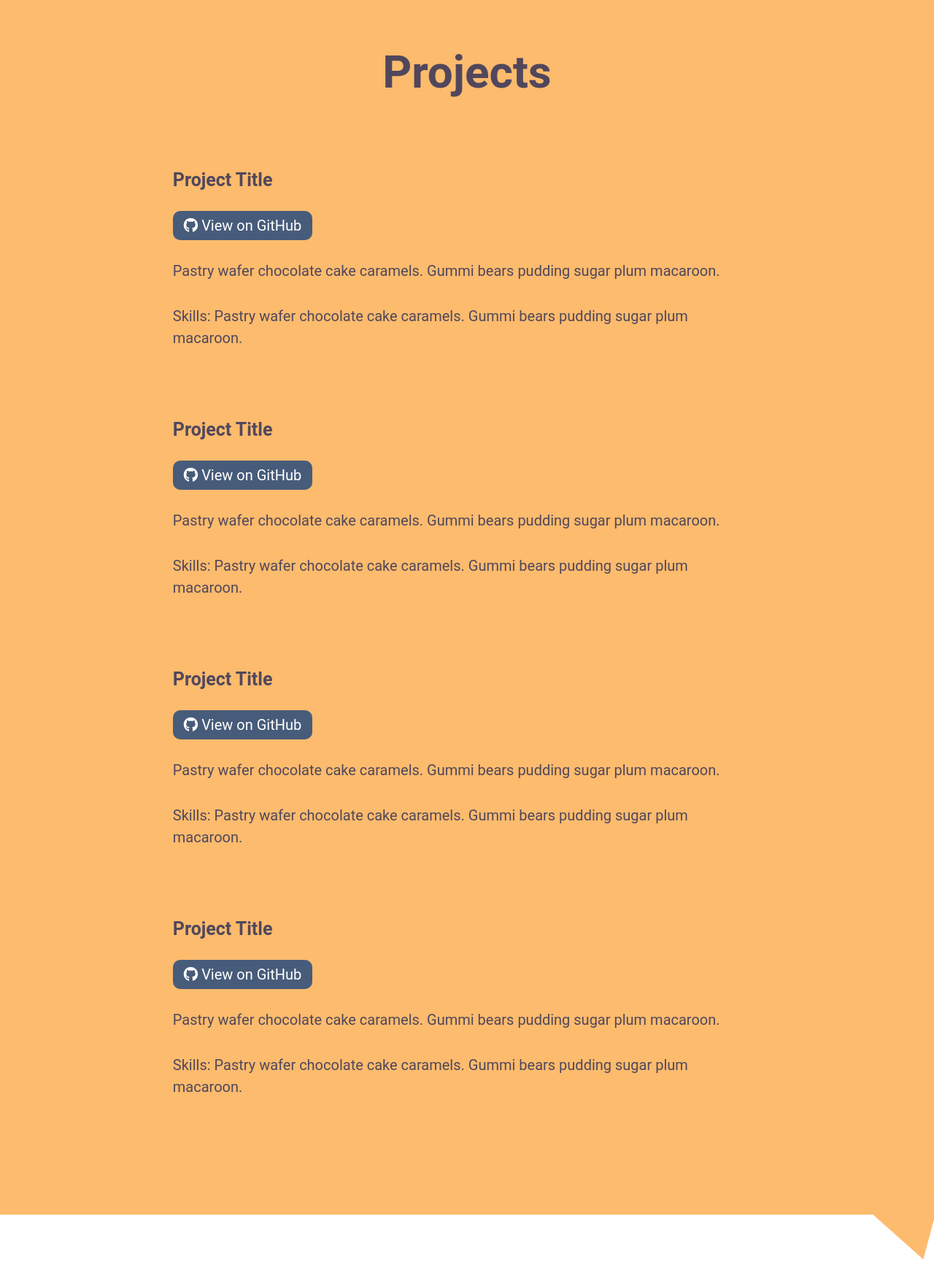
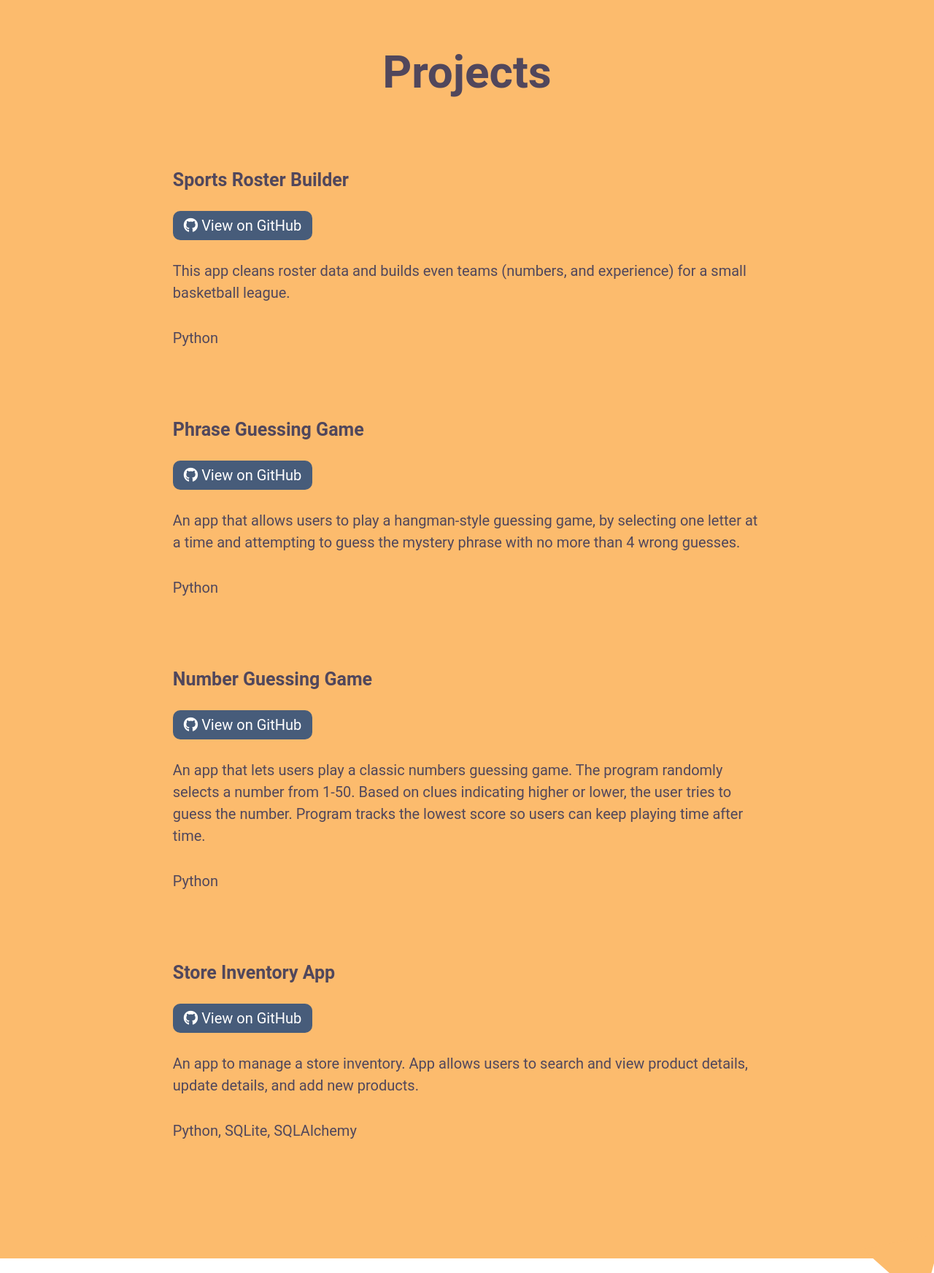
Before and after one commit to jackibolt/python-portfolio, a Flask app: page / in a window 1280 px wide. Shown: the part 2177-3921 px from the top of the page at 73% size. Run offline with Flask 3, Linux system fonts and the light colour scheme.

Commit message:
most of the app

```diff
--- a/app.py
+++ b/app.py
@@ -10,6 +10,19 @@ def clean_date(date_str):
     return datetime.date(year, month, 1)
 
 
+def month_string(month):
+    # months = ['January', 'February', 'March', 'April',
+    #           'May', 'June', 'July', 'August', 'September',
+    #           'October', 'November', 'December']
+    # str_month = months[month-1]
+    str_month = month.strftime('%B %Y')
+    return str_month
+
+
+def display_month(month):
+    updated_month = month.strftime('%Y-%m')
+    return updated_month
+
 
 @app.route('/')
 def index():
@@ -18,17 +31,19 @@ def index():
     return render_template('index.html', projects=projects)
 
 
-@app.route('/detail/<id>')
+@app.route('/projects/<id>')
 def project_details(id):
-    project = Project.query.get(id)
-
-    return render_template('detail.html', project=project)
+    projects = Project.query.all()
+    project = Project.query.get_or_404(id)
+    project.date = month_string(project.date)
 
 
-@app.route('/new', methods=['GET', 'POST'])
+    return render_template('detail.html', project=project, projects=projects)
+
+
+@app.route('/projects/new', methods=['GET', 'POST'])
 def new():
-
-    print(request.form)
+    projects = Project.query.all()
 
     if request.form:
         new_project = Project(name=request.form['title'], date=request.form['date'],
@@ -40,14 +55,37 @@ def new():
         print('item committed')
         return redirect( url_for('index'))
 
-    return render_template('projectform.html')
+    return render_template('projectform.html', projects=projects)
 
 
-@app.route('/update/<id>', methods=['GET', 'POST'])
+@app.route('/projects/<id>/edit', methods=['GET', 'POST'])
 def update(id):
+    projects = Project.query.all()
+    project = Project.query.get_or_404(id)
+
+    if request.form:
+        project.name = request.form['title']
+        project.date = clean_date(request.form['date'])
+        project.description = request.form['desc']
+        project.skills = request.form['skills']
+        project.link = request.form['github']
+        db.session.commit()
+
+        return redirect( url_for('index') )
+
+    project.date = display_month(project.date)
 
 
-    return render_template('editform.html')
+    return render_template('editform.html', project=project, projects=projects)
+
+
+@app.route('/projects/<id>/delete')
+def delete_project(id):
+    project = Project.query.get_or_404(id)
+    db.session.delete(project)
+    db.session.commit()
+
+    return redirect( url_for('index') )
 
 
 if __name__ == '__main__':
--- a/templates/index.html
+++ b/templates/index.html
@@ -35,22 +35,22 @@
         <i class="fas fa-file-code"></i>
         <h2>Projects</h2>
         <div id="project-list">
-            <div id="project1" class="a-project">
-                <h3>Project Title</h3>
-                <a href="#" class="github-btn">
+            {% for project in projects %}
+            <div id="project{{ project.id }}" class="a-project">
+                <h3>{{ project.name }}</h3>
+                <a href="{{ project.link }}" class="github-btn">
                     <i class="fab fa-github"></i>
                     View on GitHub
                 </a>
                 <p>
-                    Pastry wafer chocolate cake caramels.
-                    Gummi bears pudding sugar plum macaroon.
+                    {{ project.description }}
                 </p>
                 <p>
-                    Skills: Pastry wafer chocolate cake caramels.
-                    Gummi bears pudding sugar plum macaroon.
+                    {{ project.skills }}
                 </p>
             </div>
-            <div id="project2" class="a-project">
+            {% endfor %}
+            <!-- <div id="project2" class="a-project">
                 <h3>Project Title</h3>
                 <a href="#" class="github-btn">
                     <i class="fab fa-github"></i>
@@ -94,7 +94,7 @@
                     Skills: Pastry wafer chocolate cake caramels.
                     Gummi bears pudding sugar plum macaroon.
                 </p>
-            </div>
+            </div> -->
         </div>
         <div id="triangle4"></div>
     </section>
--- a/templates/layout.html
+++ b/templates/layout.html
@@ -35,10 +35,9 @@
                                 Projects
                                 </a>
                                 <ul class="dropdown-menu" aria-labelledby="navbarDropdown">
-                                <li><a class="dropdown-item" href="#project1">Project 1</a></li>
-                                <li><a class="dropdown-item" href="#project2">Project 2</a></li>
-                                <li><a class="dropdown-item" href="#project3">Project 3</a></li>
-                                <li><a class="dropdown-item" href="#project4">Project 4</a></li>
+                                {% for project in projects %}
+                                <li><a class="dropdown-item" href="{{ url_for('project_details', id=project.id) }}">{{ project.name }}</a></li>
+                                {% endfor %}
                                 </ul>
                             </li>
                             <li class="nav-item">
```
Also changed, not shown: templates/detail.html (+6 -9 lines), templates/editform.html (+6 -6 lines), instance/projects.db.
